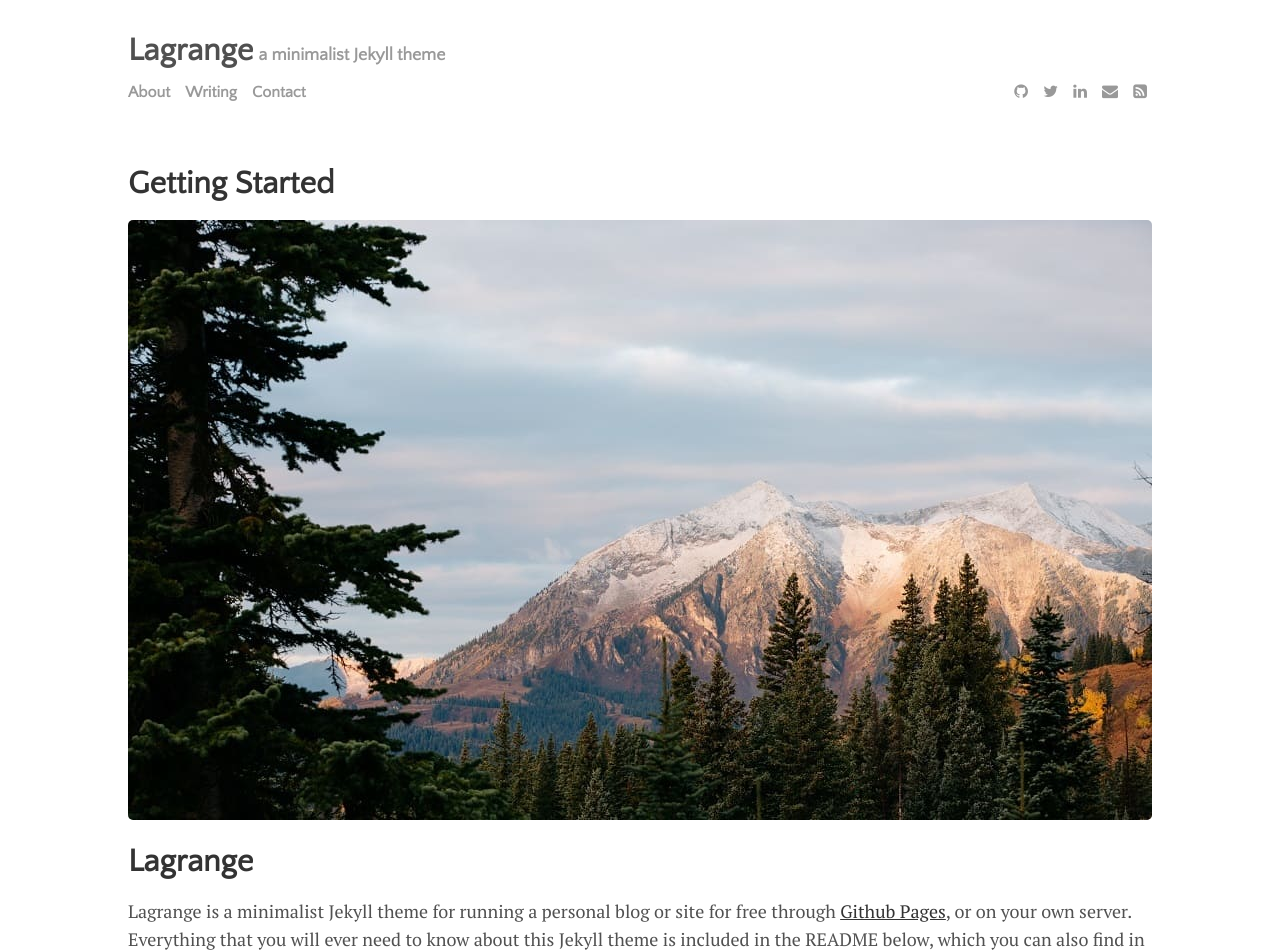
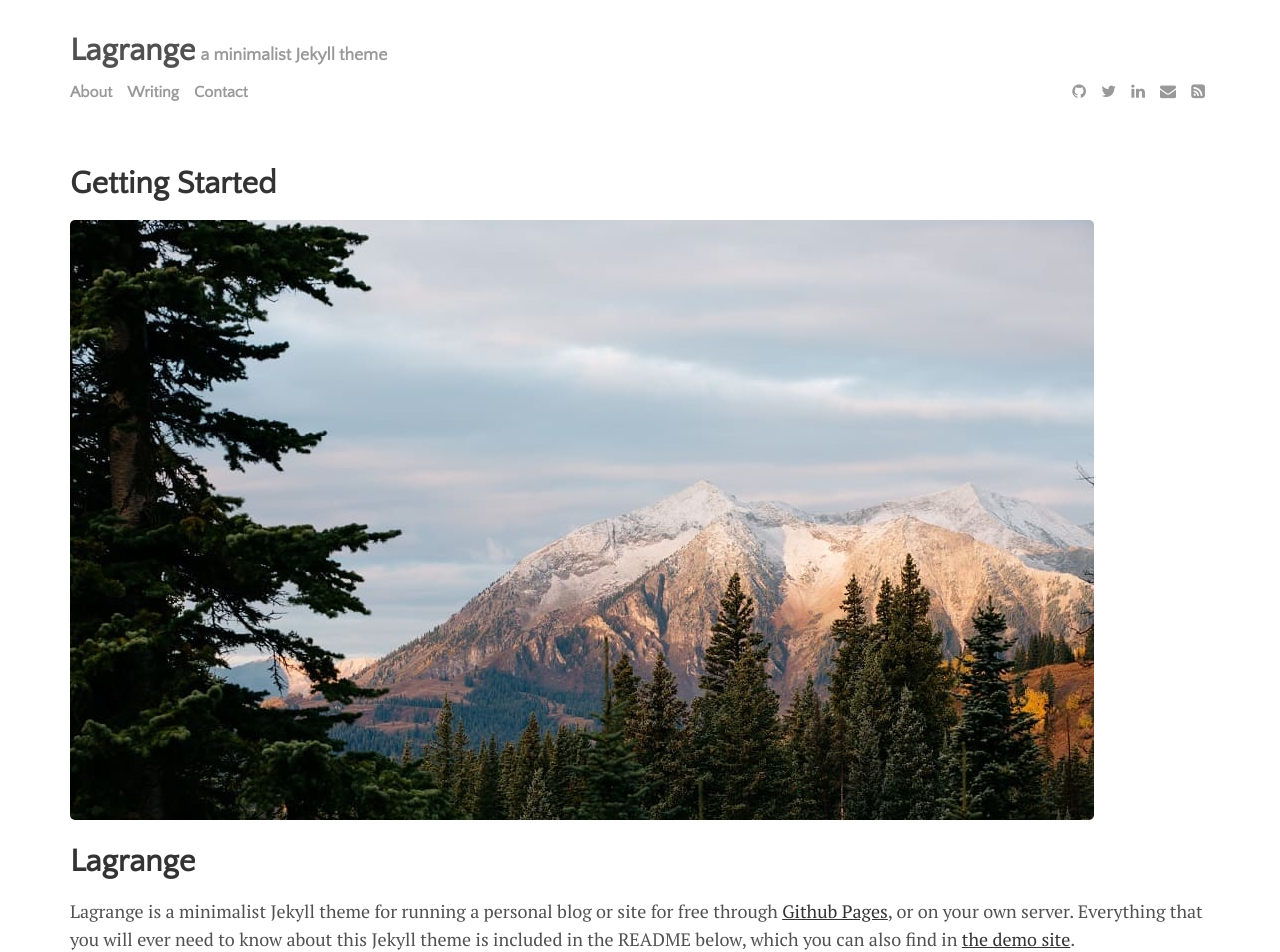
Before and after one commit to Shashwat986/ML-Jekyll, a Jekyll site: the page built from _posts/2015-10-10-getting-started.md, in a window 1280 px wide. Shown: the top 952 px of the page. Built offline with Jekyll 4.4.1, drawn with Linux system fonts in a browser that asks for light colours; some of the changed text lies outside the part shown; grey boxes are pictures that could not be loaded.

Commit message:
New Notebook format

```diff
--- /dev/null
+++ b/_includes/notebook.html
@@ -0,0 +1,8 @@
+<div class="notebook">
+  <div class="notebook-header">
+    Jupyter Notebook: <a href="/notebooks/{{include.name}}">{{include.name}}.ipynb</a>
+  </div>
+  <iframe src="/notebooks/{{include.name}}.html"></iframe>
+
+
+</div>
--- a/_posts/2015-10-10-getting-started.md
+++ b/_posts/2015-10-10-getting-started.md
@@ -19,7 +19,7 @@
 
 * Support for Jekyll's built-in Sass/SCSS preprocessor and data files for making customizing easier.
 
-<iframe src="/notebooks/01_SVM.html"></iframe>
+{% include notebook.html name="01_SVM" %}
 
 * [Google Analytics](https://www.google.com/analytics/) support.
 
--- a/assets/css/main.css
+++ b/assets/css/main.css
@@ -11,7 +11,7 @@
     Code
     Tables
     Social media icons
-    Others
+    Notebook
 */
 
 /*
@@ -83,7 +83,23 @@
 .container {
   margin-left: auto;
   margin-right: auto;
-  width: 80vw;
+  width: 640px;
+}
+
+@media (min-width: 768px) {
+  .container {
+    width: 768px;
+  }
+}
+@media (min-width: 992px) {
+  .container {
+    width: 940px;
+  }
+}
+@media (min-width: 1200px) {
+  .container {
+    width: 1140px;
+  }
 }
 
 /*48em*/
@@ -508,10 +524,27 @@
 }
 
 /*
-  Others
+  Notebook
 */
 
-iframe {
+.notebook {
+  /* width: 120%;
+  margin-left: -10%; */
+  border: 1px solid #bbb;
+  border-radius: 5px;
+  overflow: hidden;
+}
+
+.notebook .notebook-header {
+  font-size: 0.8em;
+  padding: 5px 15px;
+  background-color: #eeeeee;
+  color: black;
+  font-family: monospace;
+  border-bottom: 1px solid #bbb;
+}
+
+.notebook iframe {
   width: 100%;
   border: 0;
   height: 400px;
```
